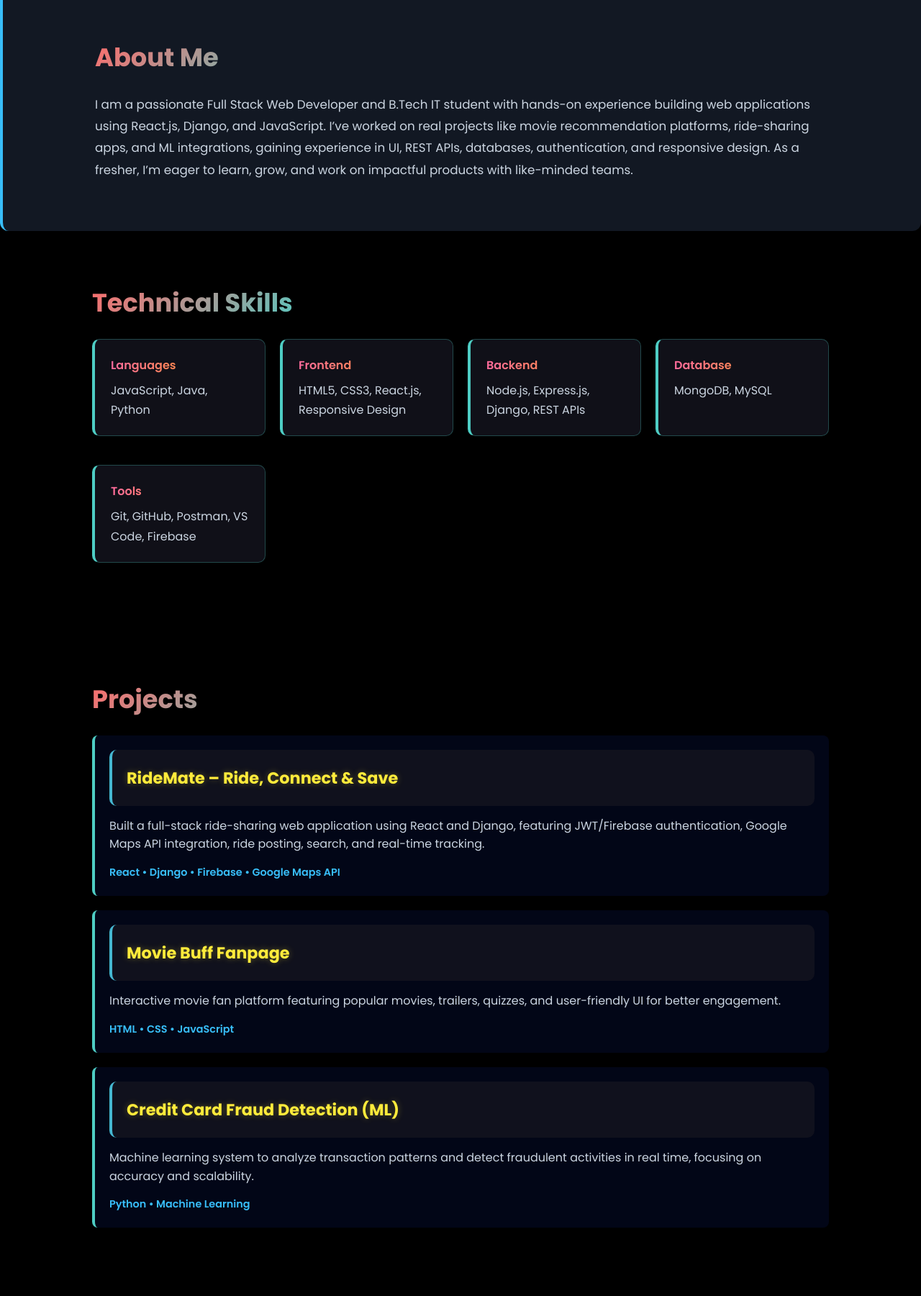
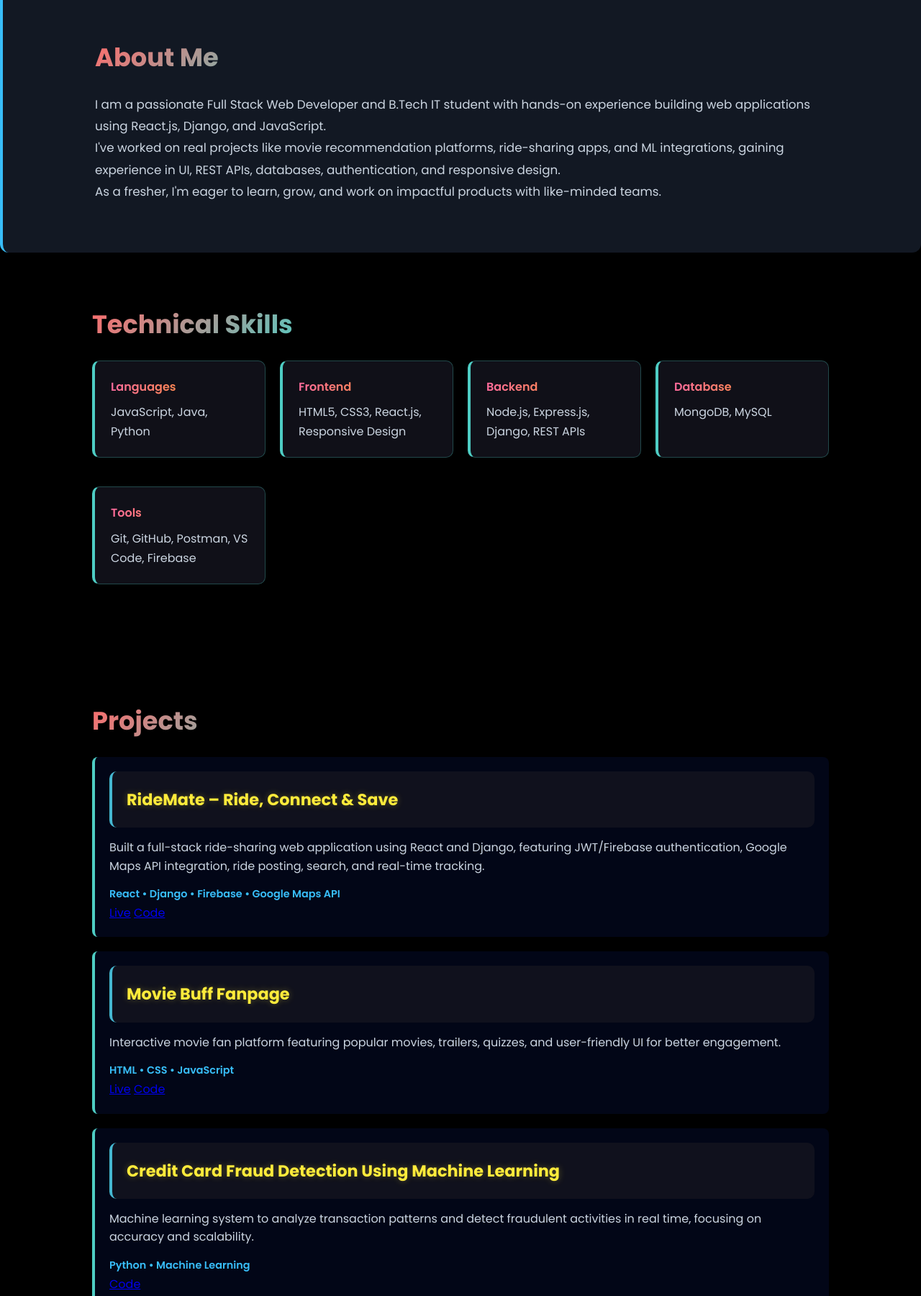
Before and after one commit to pratyansh08/My-Portfolio, a plain HTML site: page index.html in a window 1280 px wide. Shown: the part 820-2621 px from the top of the page at 72% size. Drawn offline with Linux system fonts and the light colour scheme.

Commit message:
Update index.html

```diff
--- a/index.html
+++ b/index.html
@@ -20,9 +20,9 @@
   <div class="hero-overlay"></div>
   <div class="hero-content">
     <h1>Pratyansh Singh</h1>
-    <p class="role">Aspiring Full Stack Developer</p>
+    <p class="role">Full Stack Developer</p>
     <p class="tagline">
-      Building scalable, secure & user-friendly web applications
+      Building modern web applications with React & Django
     </p>
 
     <div class="hero-btns">
@@ -35,15 +35,17 @@
 <!-- ABOUT -->
 <section class="about">
   <h2>About Me</h2>
-  <p>
-I am a passionate Full Stack Web Developer and B.Tech IT student with hands-on experience building web applications using React.js, Django, and JavaScript.
-
-I’ve worked on real projects like movie recommendation platforms, ride-sharing apps, and ML integrations,
-gaining experience in UI, REST APIs, databases, authentication, and responsive design.
-
-As a fresher, I’m eager to learn, grow, and work on impactful products with like-minded teams.
-
-  </p>
+  <div class="about-card">
+    <p>
+      I am a passionate Full Stack Web Developer and B.Tech IT student with hands-on experience building web applications using React.js, Django, and JavaScript.
+    </p>
+    <p>
+      I've worked on real projects like movie recommendation platforms, ride-sharing apps, and ML integrations, gaining experience in UI, REST APIs, databases, authentication, and responsive design.
+    </p>
+    <p>
+      As a fresher, I'm eager to learn, grow, and work on impactful products with like-minded teams.
+    </p>
+  </div>
 </section>
 
 <!-- SKILLS -->
@@ -88,6 +90,10 @@ As a fresher, I’m eager to learn, grow, and work on impactful products with li
       Built a full-stack ride-sharing web application using React and Django, featuring JWT/Firebase authentication, Google Maps API integration, ride posting, search, and real-time tracking.
     </p>
     <span>React • Django • Firebase • Google Maps API</span>
+    <div class="project-links">
+      <a href="https://ridemate-project.com" target="_blank" class="project-btn">Live</a>
+      <a href="https://github.com/username/ridemate" target="_blank" class="project-btn">Code</a>
+    </div>
   </div>
 
   <div class="project-card">
@@ -97,15 +103,22 @@ As a fresher, I’m eager to learn, grow, and work on impactful products with li
       and user-friendly UI for better engagement.
     </p>
     <span>HTML • CSS • JavaScript</span>
+    <div class="project-links">
+      <a href="https://moviebuff-fanpage.com" target="_blank" class="project-btn">Live</a>
+      <a href="https://github.com/pratyansh08/MOVIE-BUFF-CENTRAL-Fun-Interactive-an-Marvel-Fan-Page-" target="_blank" class="project-btn">Code</a>
+    </div>
   </div>
 
   <div class="project-card">
-    <h3>Credit Card Fraud Detection (ML)</h3>
+    <h3>Credit Card Fraud Detection Using Machine Learning</h3>
     <p>
       Machine learning system to analyze transaction patterns and detect fraudulent
       activities in real time, focusing on accuracy and scalability.
     </p>
     <span>Python • Machine Learning</span>
+    <div class="project-links">
+      <a href="https://github.com/pratyansh08/Credit-card-fraud-detecting-using-ml" target="_blank" class="project-btn">Code</a>
+    </div>
   </div>
 </section>
 
```
